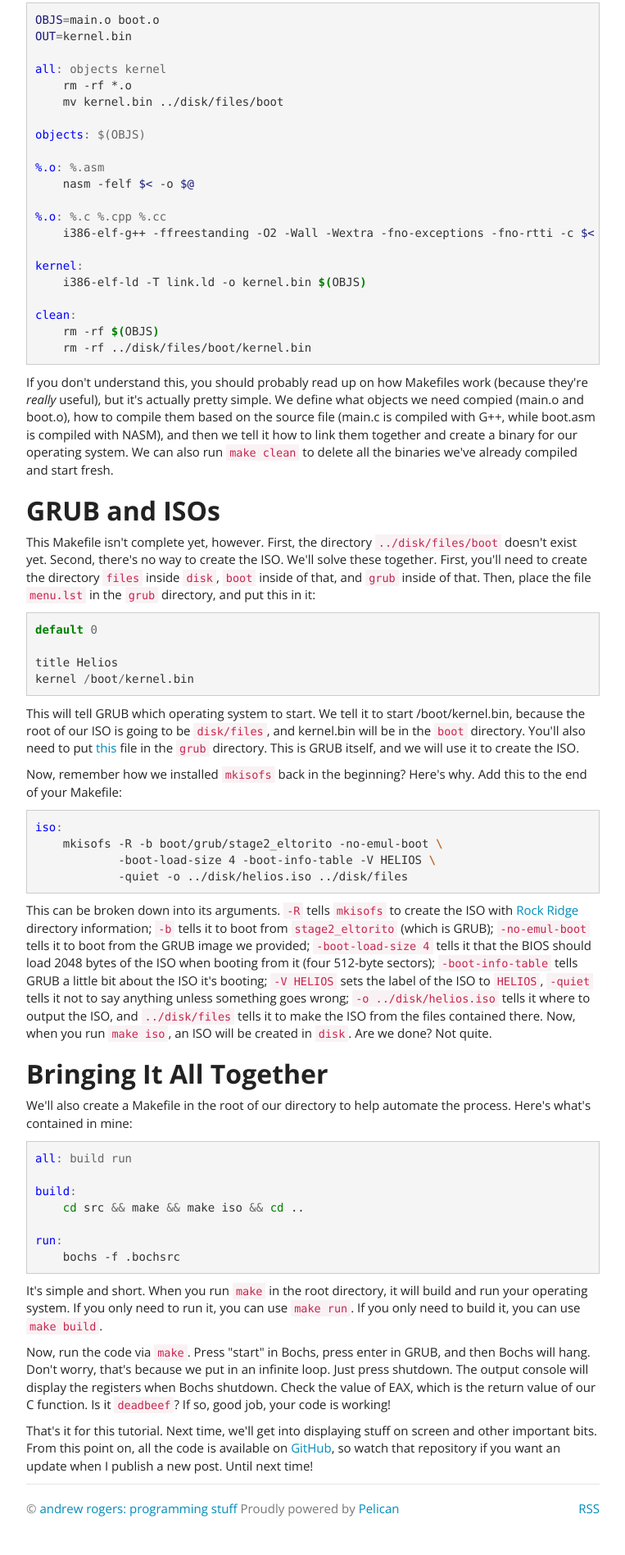
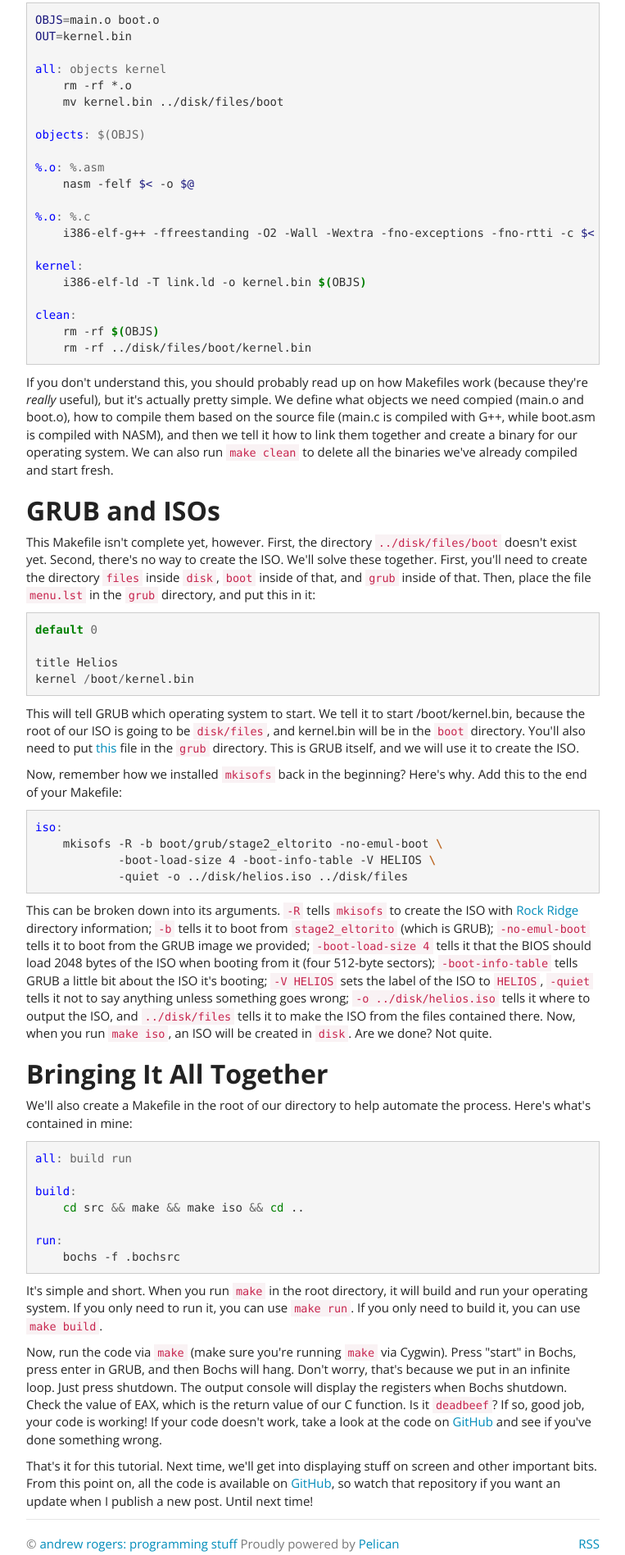
Before and after one commit to cpancake/cpancake.github.io, a plain HTML site: page osdev-environment.html in a window 1280 px wide. Shown: the part 2035-3932 px from the top of the page at 82% size, without its empty margins (258-1021 px from the left). Drawn offline with nearby package versions, Linux system fonts and the light colour scheme; a script that the page names is missing.

Commit message:
Added release tag, fixed makefile bug, and added Cygwin tip

```diff
--- a/osdev-environment.html
+++ b/osdev-environment.html
@@ -108,7 +108,7 @@
 <span class="nf">%.o</span><span class="o">:</span> <span class="m">%.asm</span>
     nasm -felf <span class="nv">$&lt;</span> -o <span class="nv">$@</span>
 
-<span class="nf">%.o</span><span class="o">:</span> <span class="m">%.c %.cpp %.cc</span>
+<span class="nf">%.o</span><span class="o">:</span> <span class="m">%.c</span>
     i386-elf-g++ -ffreestanding -O2 -Wall -Wextra -fno-exceptions -fno-rtti -c <span class="nv">$&lt;</span>
 
 <span class="nf">kernel</span><span class="o">:</span>
@@ -153,7 +153,7 @@
 
 
 <p>It's simple and short. When you run <code>make</code> in the root directory, it will build and run your operating system. If you only need to run it, you can use <code>make run</code>. If you only need to build it, you can use <code>make build</code>.</p>
-<p>Now, run the code via <code>make</code>. Press "start" in Bochs, press enter in GRUB, and then Bochs will hang. Don't worry, that's because we put in an infinite loop. Just press shutdown. The output console will display the registers when Bochs shutdown. Check the value of EAX, which is the return value of our C function. Is it <code>deadbeef</code>? If so, good job, your code is working!</p>
+<p>Now, run the code via <code>make</code> (make sure you're running <code>make</code> via Cygwin). Press "start" in Bochs, press enter in GRUB, and then Bochs will hang. Don't worry, that's because we put in an infinite loop. Just press shutdown. The output console will display the registers when Bochs shutdown. Check the value of EAX, which is the return value of our C function. Is it <code>deadbeef</code>? If so, good job, your code is working! If your code doesn't work, take a look at the code on <a href="https://github.com/cpancake/helios/tree/tut-2">GitHub</a> and see if you've done something wrong.</p>
 <p>That's it for this tutorial. Next time, we'll get into displaying stuff on screen and other important bits. From this point on, all the code is available on <a href="http://github.com/cpancake/helios">GitHub</a>, so watch that repository if you want an update when I publish a new post. Until next time!</p>
   </div><!-- /.entry-content -->
 </section>
```
Also changed, not shown: tags.html (+2 -2 lines).
